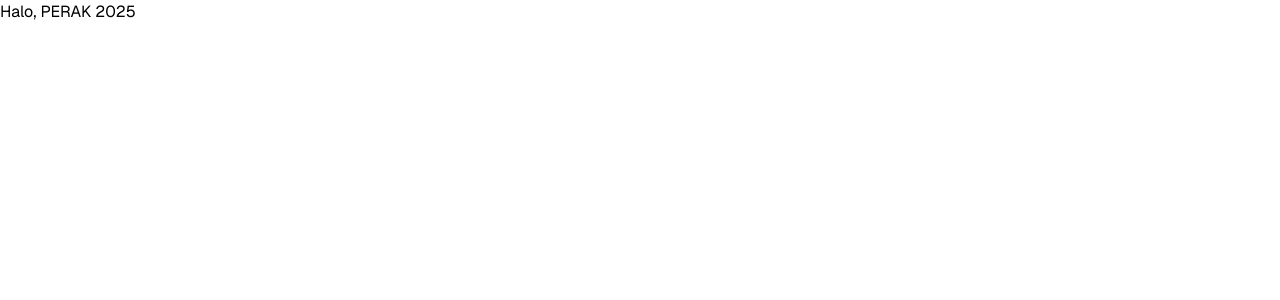
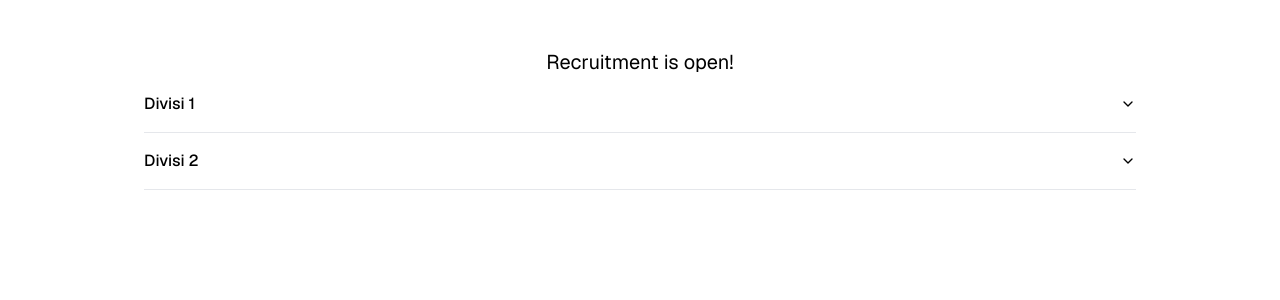
Before and after one commit to Pesta-Rakyat-Fasilkom/casper, a Next.js app: page / in a window 1280 px wide. Shown: the top 300 px of the page. Built offline with nearby package versions, Linux system fonts and the light colour scheme.

Commit message:
feat: start recruitment module

```diff
--- a/app/page.tsx
+++ b/app/page.tsx
@@ -1,3 +1,3 @@
-import { Landing } from "@/modules/landing";
+import { Recruitment } from "@/modules/recruitment";
 
-export default Landing;
+export default Recruitment;
--- /dev/null
+++ b/modules/recruitment/index.tsx
@@ -0,0 +1,25 @@
+"use client";
+
+import { Accordion, AccordionContent, AccordionItem, AccordionTrigger } from "@/components/ui/accordion";
+
+export const Recruitment = () => {
+  return (
+    <div className="mx-auto px-4 my-12 max-w-5xl">
+      <h1 className="text-xl text-center">Recruitment is open!</h1>
+      <Accordion type="single">
+        <AccordionItem value="item-1">
+          <AccordionTrigger>Divisi 1</AccordionTrigger>
+          <AccordionContent>
+            Deskripsi Divisi 1
+          </AccordionContent>
+        </AccordionItem>
+        <AccordionItem value="item-2">
+          <AccordionTrigger>Divisi 2</AccordionTrigger>
+          <AccordionContent>
+            Deskripsi Divisi 2
+          </AccordionContent>
+        </AccordionItem>
+      </Accordion>
+    </div>
+  );
+}
--- a/tailwind.config.ts
+++ b/tailwind.config.ts
@@ -5,6 +5,7 @@ const config = {
   content: [
     "./pages/**/*.{ts,tsx}",
     "./components/**/*.{ts,tsx}",
+    "./modules/**/*.{ts,tsx}",
     "./app/**/*.{ts,tsx}",
     "./src/**/*.{ts,tsx}",
   ],
```
